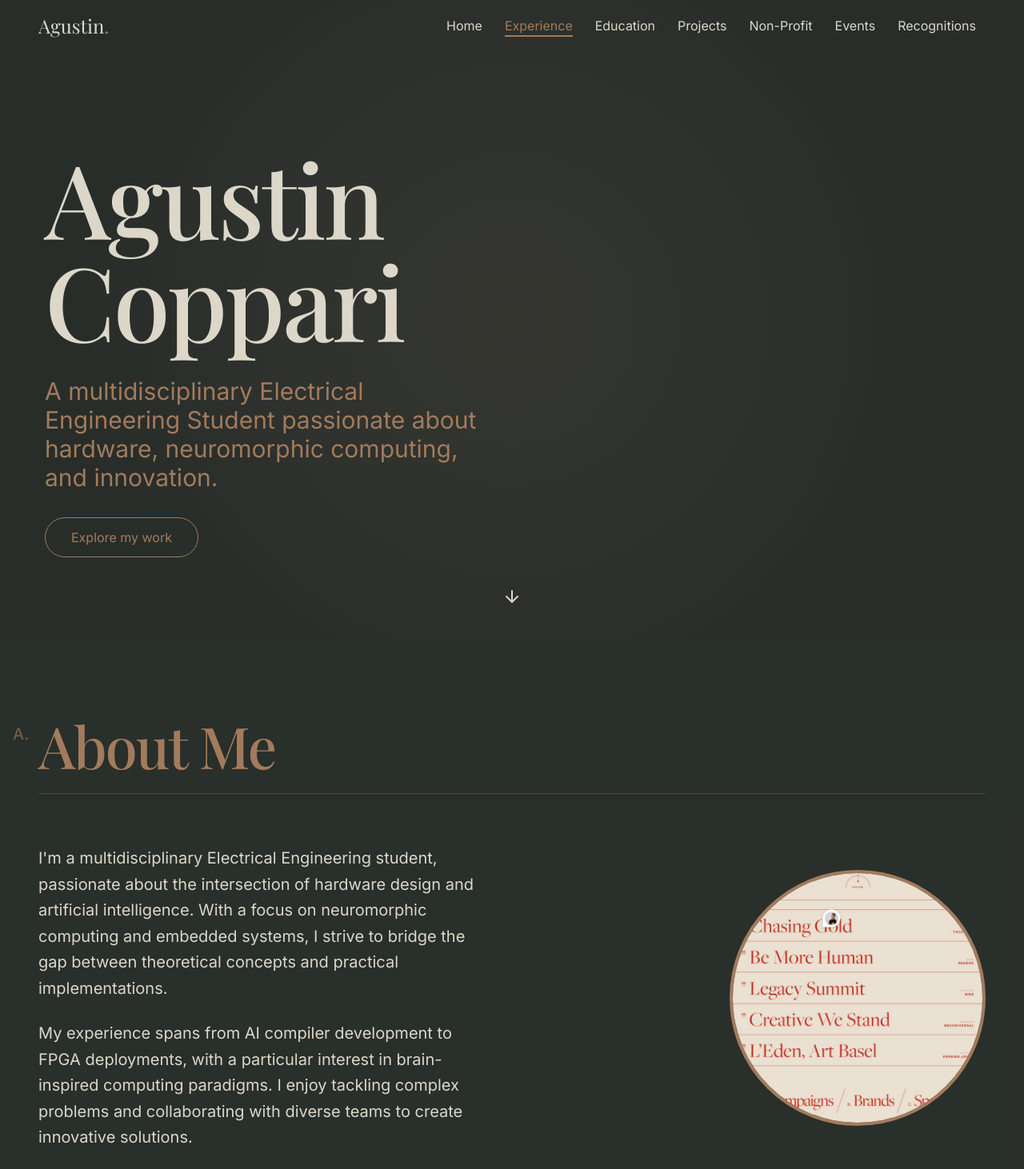
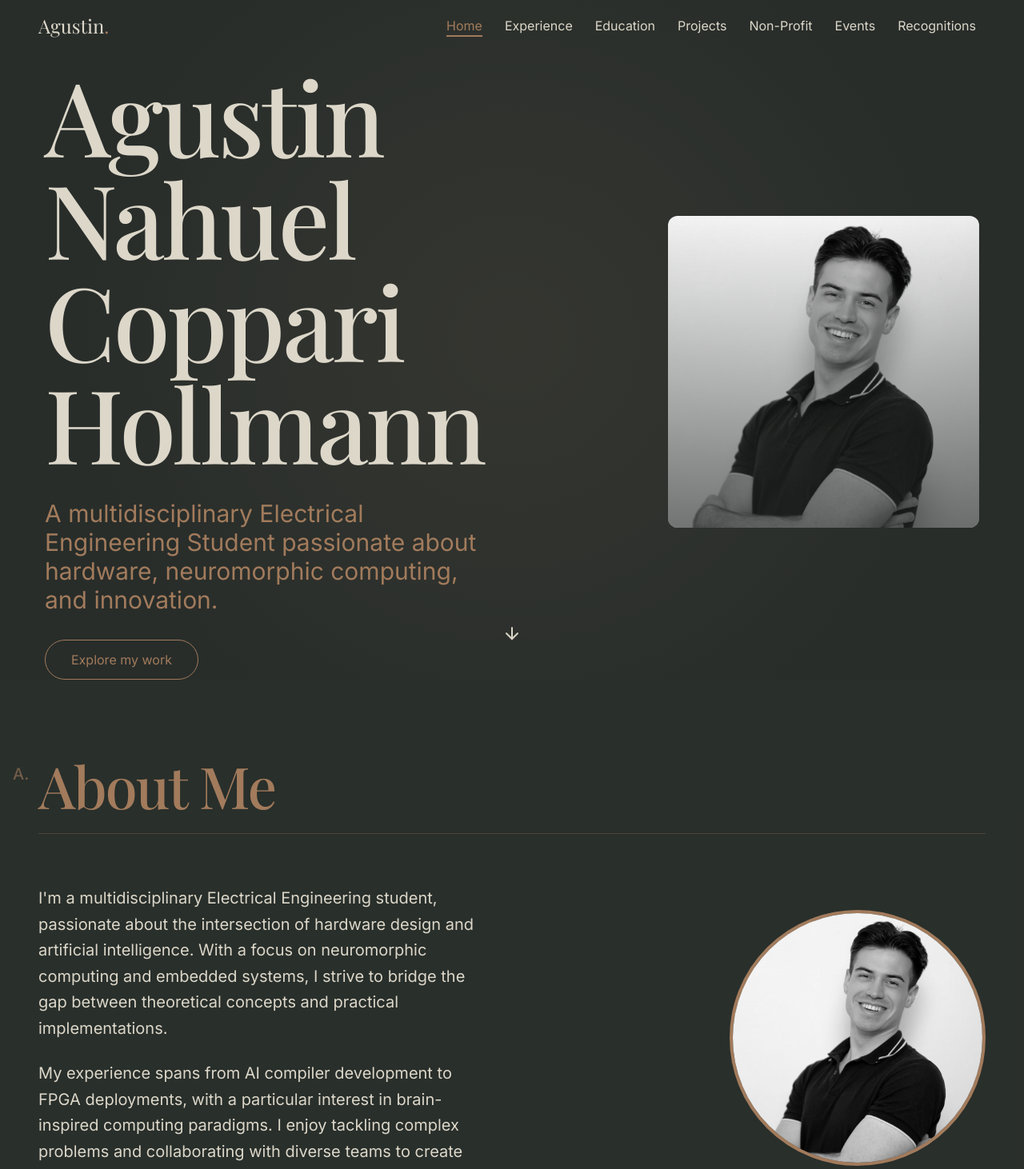
Before and after one commit to copparihollmann/page, a React (Vite) app: page / in a window 1280 px wide. Shown: the top 1462 px of the page at 80% size. Built offline with nearby package versions, Linux system fonts and the light colour scheme; a web font is replaced by a local one.

Commit message:
Update Hero and Sections
- Update Hero component to include a picture and full name.
- Update sections to be hidden by default.

```diff
--- a/src/components/Hero.tsx
+++ b/src/components/Hero.tsx
@@ -18,9 +18,10 @@ const Hero = ({ name, title, image }: HeroProps) => {
       />
 
       <div className="container mx-auto z-10">
-        <div className="max-w-5xl">
+        <div className="flex flex-col md:flex-row md:items-center md:justify-between">
+          <div className="max-w-5xl mb-10 md:mb-0">
             <h1 className="text-7xl sm:text-8xl md:text-9xl font-display mb-8 leading-tight animate-fade-in-slow text-cream">
-            Agustin <br /> Coppari
+              Agustin <br /> Nahuel <br /> Coppari <br /> Hollmann
             </h1>
 
             <div className="max-w-xl">
@@ -34,6 +35,20 @@ const Hero = ({ name, title, image }: HeroProps) => {
                 </a>
               </div>
             </div>
+          </div>
+
+          {image && (
+            <div className="w-full md:w-1/3 animate-fade-in" style={{ animationDelay: '0.6s' }}>
+              <div className="relative overflow-hidden rounded-xl aspect-square">
+                <img
+                  src={image}
+                  alt="Agustin Nahuel Coppari Hollmann"
+                  className="object-cover w-full h-full"
+                />
+                <div className="absolute inset-0 bg-gradient-to-t from-dark-green/60 to-transparent"></div>
+              </div>
+            </div>
+          )}
         </div>
       </div>
 
--- a/src/pages/Index.tsx
+++ b/src/pages/Index.tsx
@@ -43,33 +43,33 @@ const Index = () => {
         <Hero
           name="Agustin Nahuel Coppari Hollmann"
           title="Electrical Engineering Student"
-          image="/lovable-uploads/f807af20-35f0-427f-aa55-6ee814760c5b.png"
+          image="/lovable-uploads/98cfbc7b-877a-45e9-a8b1-0d9696294068.png"
         />
 
-        <AboutMe image="/lovable-uploads/f807af20-35f0-427f-aa55-6ee814760c5b.png" />
+        <AboutMe image="/lovable-uploads/98cfbc7b-877a-45e9-a8b1-0d9696294068.png" />
 
         <div className="section">
-          <ExpandableSection title="Experience" number="01" defaultOpen={true}>
+          <ExpandableSection title="Experience" number="01" defaultOpen={false}>
             <Experience />
           </ExpandableSection>
 
-          <ExpandableSection title="Education" number="02">
+          <ExpandableSection title="Education" number="02" defaultOpen={false}>
             <Education />
           </ExpandableSection>
 
-          <ExpandableSection title="Projects" number="03">
+          <ExpandableSection title="Projects" number="03" defaultOpen={false}>
             <Projects />
           </ExpandableSection>
 
-          <ExpandableSection title="Non-Profit" number="04">
+          <ExpandableSection title="Non-Profit" number="04" defaultOpen={false}>
             <NonProfit />
           </ExpandableSection>
 
-          <ExpandableSection title="Events" number="05">
+          <ExpandableSection title="Events" number="05" defaultOpen={false}>
             <Events />
           </ExpandableSection>
 
-          <ExpandableSection title="Recognitions" number="06">
+          <ExpandableSection title="Recognitions" number="06" defaultOpen={false}>
             <Recognitions />
           </ExpandableSection>
         </div>
```
Also changed, not shown: public/lovable-uploads/98cfbc7b-877a-45e9-a8b1-0d9696294068.png (added). Lines whose indentation alone changed are shown as unchanged.
